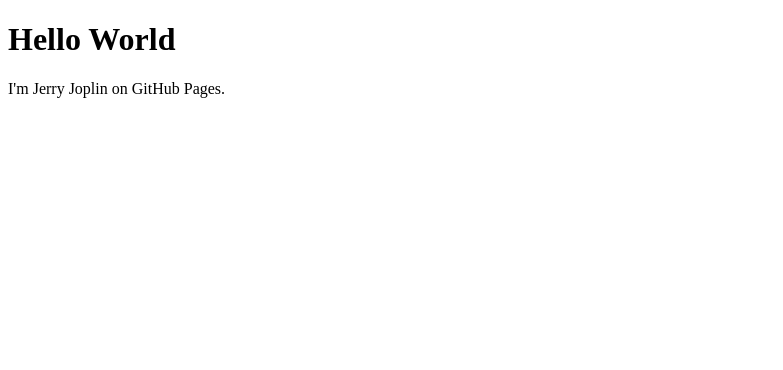
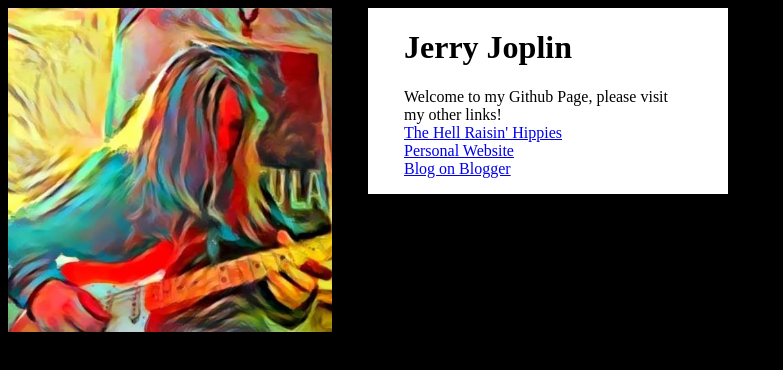
Before and after one commit to jerryjoplin/jerryjoplin.github.io, a plain HTML site: page index.html in a window 1280 px wide. Shown: the whole page, without its empty margins (0-783 px from the left). Drawn offline with Linux system fonts and the light colour scheme.

Commit message:
Added Links to Personal Page

```diff
--- a/index.html
+++ b/index.html
@@ -1,7 +1,24 @@
 <!DOCTYPE html>
 <html>
-<body>
-<h1>Hello World</h1>
-<p>I'm Jerry Joplin on GitHub Pages.</p>
+<body style="background:black;">
+
+<div style="width:100%; max-width:720px; align:center;">
+ <div style="float:left; width:50%;">
+   <img src="profile.jpg" style="width:90%;"/>
+ </div>
+ <div style="float:right;width:40%; vertical-align:top; padding:0px 5% 0px 5%; background:white;">
+   <h1>Jerry Joplin</h1>
+   <p>Welcome to my Github Page, please visit my other links!
+   <br>
+   <a href="http://TheHellRaisinHippies.com">The Hell Raisin' Hippies</a>
+   <br>
+   <a href="http://jerryjoplin.com">Personal Website</a>
+   <br>
+   <a href="http://jerryjoplin.blogspot.com">Blog on Blogger</a>
+   <br>
+ </div>
+</div>
+
+
 </body>
 </html>
```
Also changed, not shown: profile.jpg (added).
